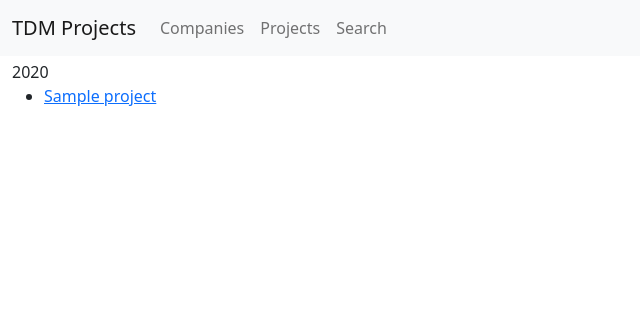
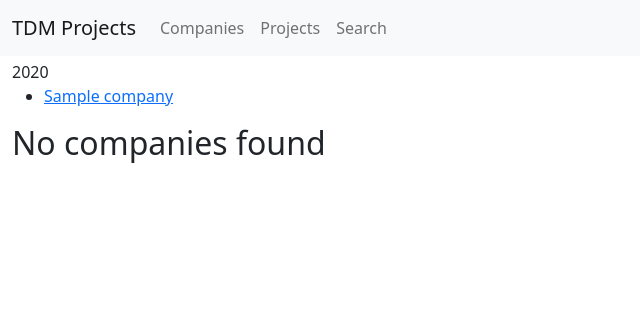
Before and after one commit to TheDataMine/tdm_site, a Django app: page /projects/by-year in a window 1280 px wide. Shown: the top 316 px of the page, without its empty margins (0-640 px from the left). Run offline with Django 3.2, Linux system fonts and the light colour scheme; tables that the repository leaves empty hold one stand-in row (values such as "Sample post"); parts of the project's set-up code (start-up, migrations or seed data) failed here and were passed over; some libraries are stand-ins or nearby versions.

Commit message:
Update project_list_by_year.html

```diff
--- a/tdm_site/templates/projects/project_list_by_year.html
+++ b/tdm_site/templates/projects/project_list_by_year.html
@@ -7,12 +7,14 @@
 
     {% for year,projects in year_list %}
         <div>{{ year }}</div>
-        {% for project in projects %}
-            <ul>
-                <li> <a href="{{ project.get_absolute_url }}">{{ project.title }}</a></li>
-            </ul>
+        {% regroup projects|dictsort:"company" by company as company_list %}
+
+        {% for company,throwaway in company_list %}
+        <ul>
+            <li> <a href="">{{ company }}</a></li>
+        </ul>
         {% endfor %}
-        {% empty %}
+
         <h2>No companies found</h2>
     {% endfor %}
 
```
